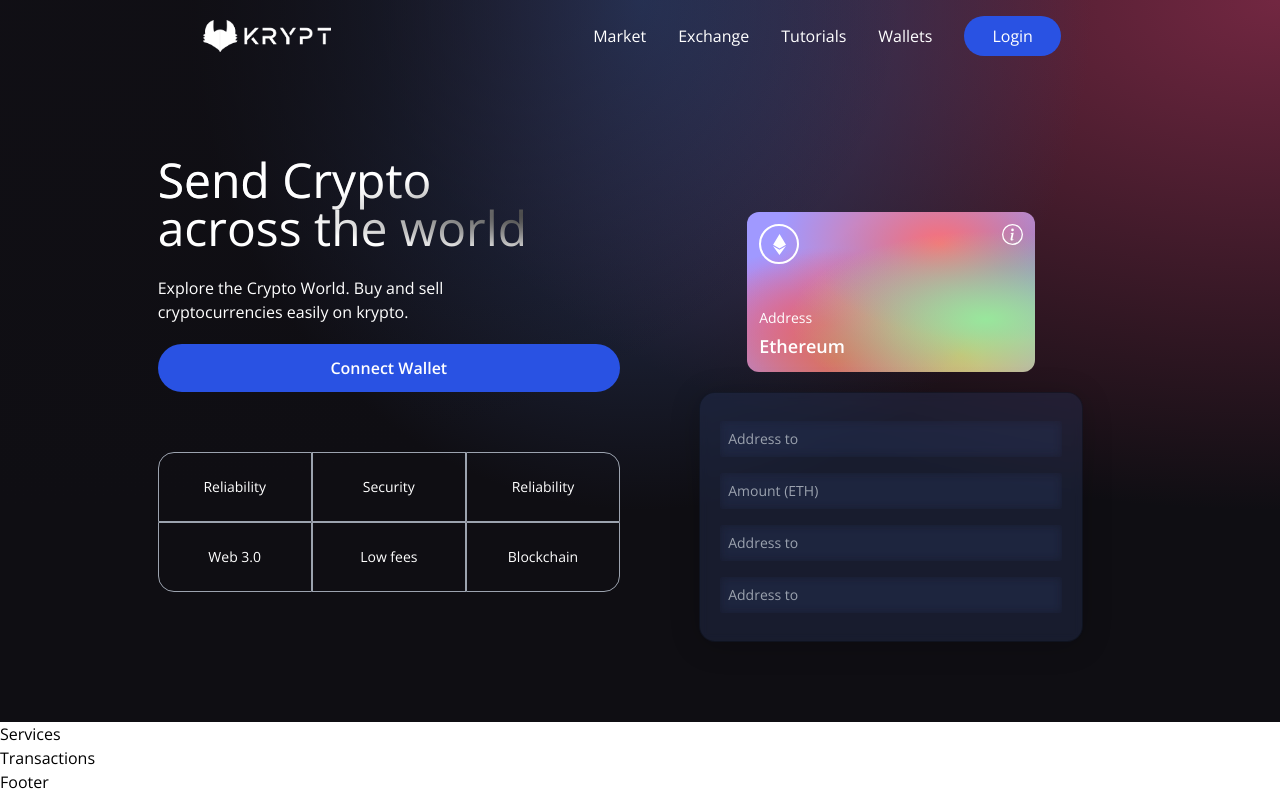
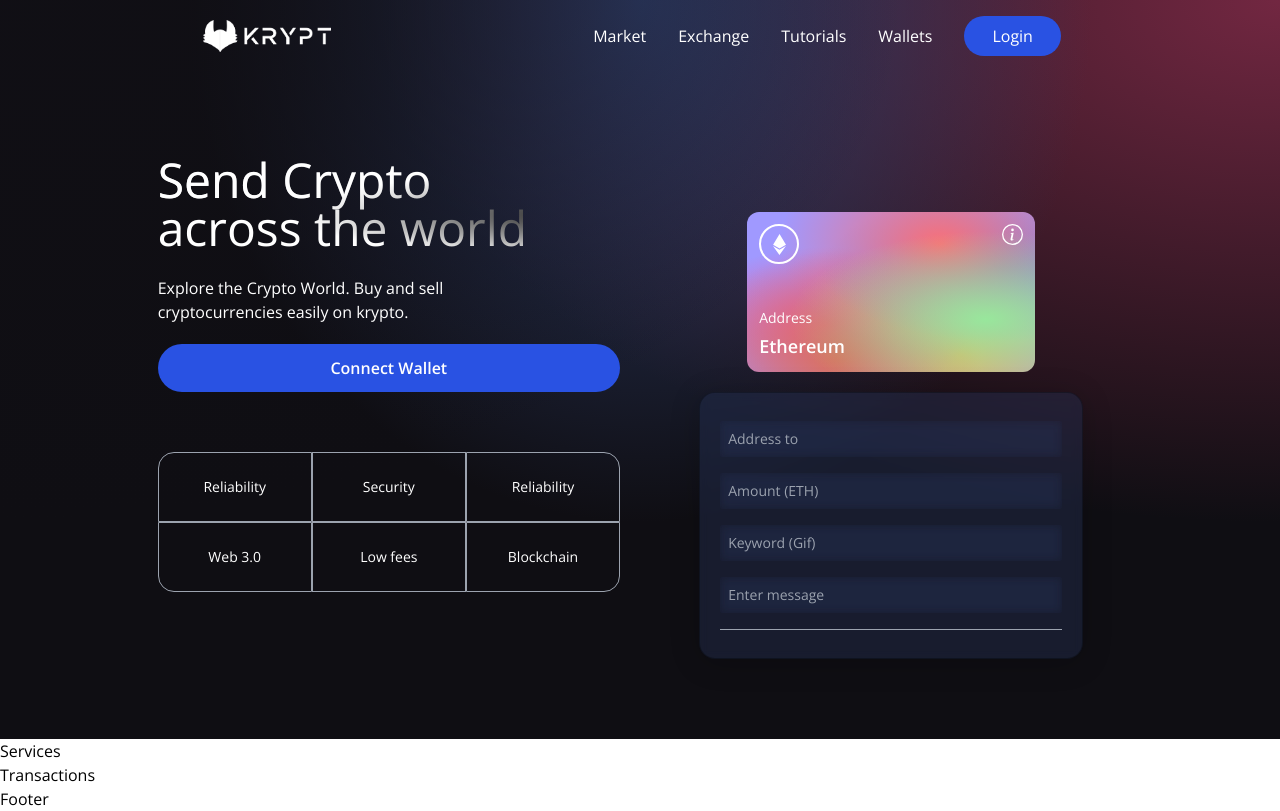
Before and after one commit to aliaftabsheikh/Krypt-Web-3, a React (Vite) app in the folder client/: page / in a window 1280 px wide. Built offline with nearby package versions, Linux system fonts and the light colour scheme.

Commit message:
Update Welcome.jsx

```diff
--- a/client/src/components/Welcome.jsx
+++ b/client/src/components/Welcome.jsx
@@ -70,9 +70,19 @@
 
           <div className="p-5 sm:w-96 w-full flex flex-col justify-start items-center blue-glassmorphism">
             <Input placeholder="Address to" name="addressTo" type="text" handleChange={()=>{}}/>
-            <Input placeholder="Amount (ETH)" name="amount" type="text" handleChange={()=>{}}/>
-            <Input placeholder="Address to" name="addressTo" type="text" handleChange={()=>{}}/>
-            <Input placeholder="Address to" name="addressTo" type="text" handleChange={()=>{}}/>
+            <Input placeholder="Amount (ETH)" name="amount" type="number" handleChange={()=>{}}/>
+            <Input placeholder="Keyword (Gif)" name="keyword" type="text" handleChange={()=>{}}/>
+            <Input placeholder="Enter message" name="message" type="text" handleChange={()=>{}}/>
+
+            <div className="h-[1px] w-full bg-gray-400 my-2"/>
+
+            {false ? (
+              <Loader/>
+            ):(
+              <div>
+
+              </div>
+            )}
             </div>
 
         </div>
```
